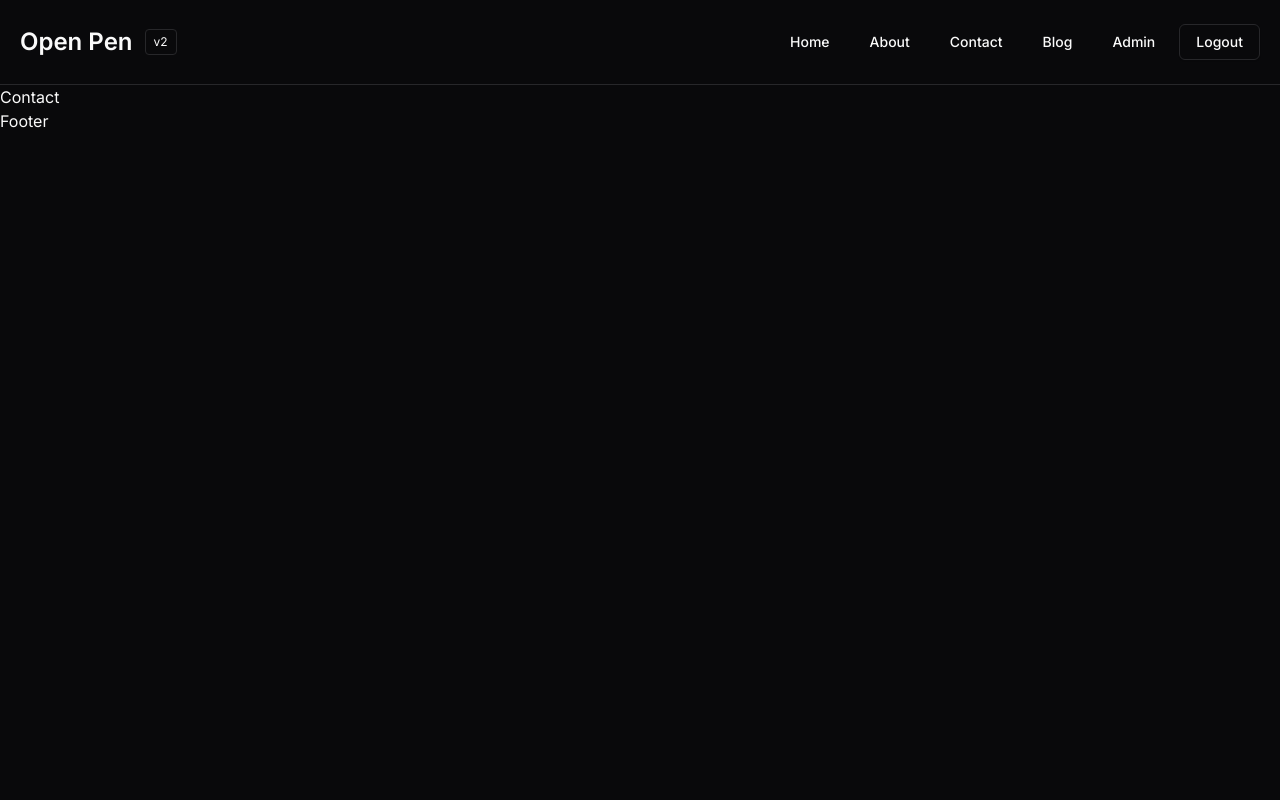
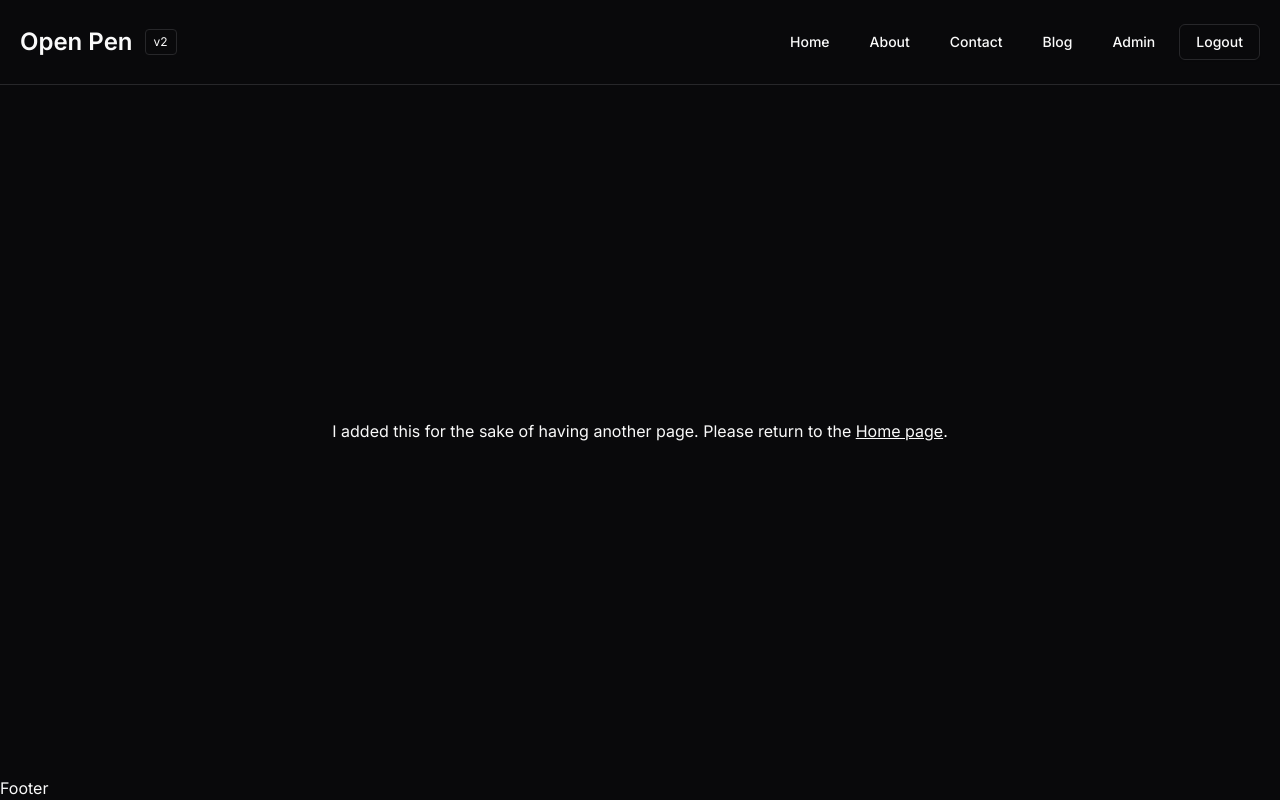
Before and after one commit to inclinedadarsh/open-pen-v2, a Next.js app: page /contact in a window 1280 px wide. Built offline with nearby package versions, Linux system fonts and the light colour scheme.

Commit message:
feat: add about and contact page

```diff
--- a/src/app/about/page.tsx
+++ b/src/app/about/page.tsx
@@ -1,5 +1,16 @@
+import Link from "next/link";
+
 const About = () => {
-    return <div>About</div>;
+    return (
+        <div className='flex justify-center items-center view-container'>
+            I added this for the sake of having another page. Please return to
+            the&nbsp;
+            <Link href='/' className='underline hover:no-underline'>
+                Home page
+            </Link>
+            .
+        </div>
+    );
 };
 
 export default About;
--- a/src/app/contact/page.tsx
+++ b/src/app/contact/page.tsx
@@ -1,5 +1,18 @@
+import Link from "next/link";
+
 const Contact = () => {
-    return <div>Contact</div>;
+    return (
+        <div className='flex justify-center items-center view-container'>
+            <p>
+                I added this for the sake of having another page. Please return
+                to the&nbsp;
+                <Link href='/' className='underline hover:no-underline'>
+                    Home page
+                </Link>
+                .
+            </p>
+        </div>
+    );
 };
 
 export default Contact;
--- a/src/app/layout.tsx
+++ b/src/app/layout.tsx
@@ -18,7 +18,9 @@ export default function RootLayout({
 }) {
     return (
         <html lang='en'>
-            <body className={inter.className}>
+            <body
+                className={`${inter.className} flex justify-between min-h-dvh flex-col`}
+            >
                 <Navbar links={NAV_LINKS} />
                 {children}
                 <Footer />
```
